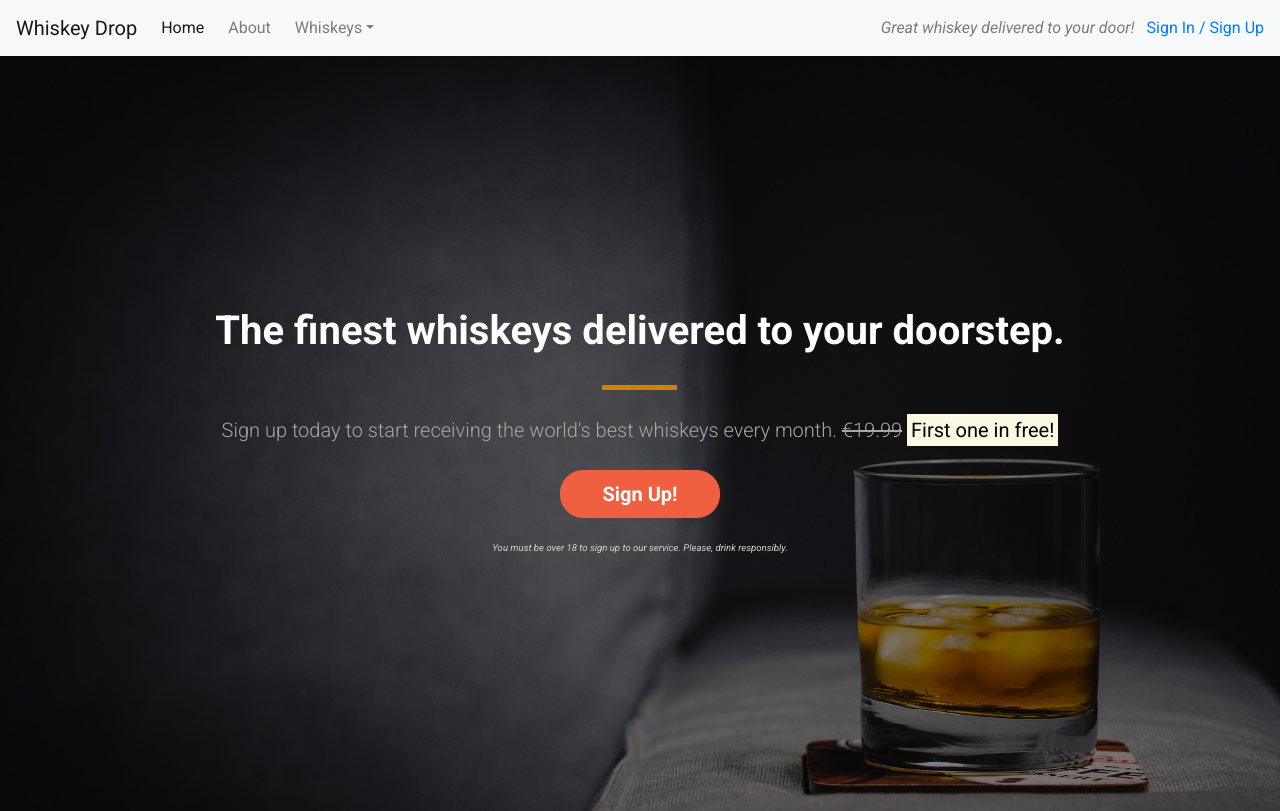
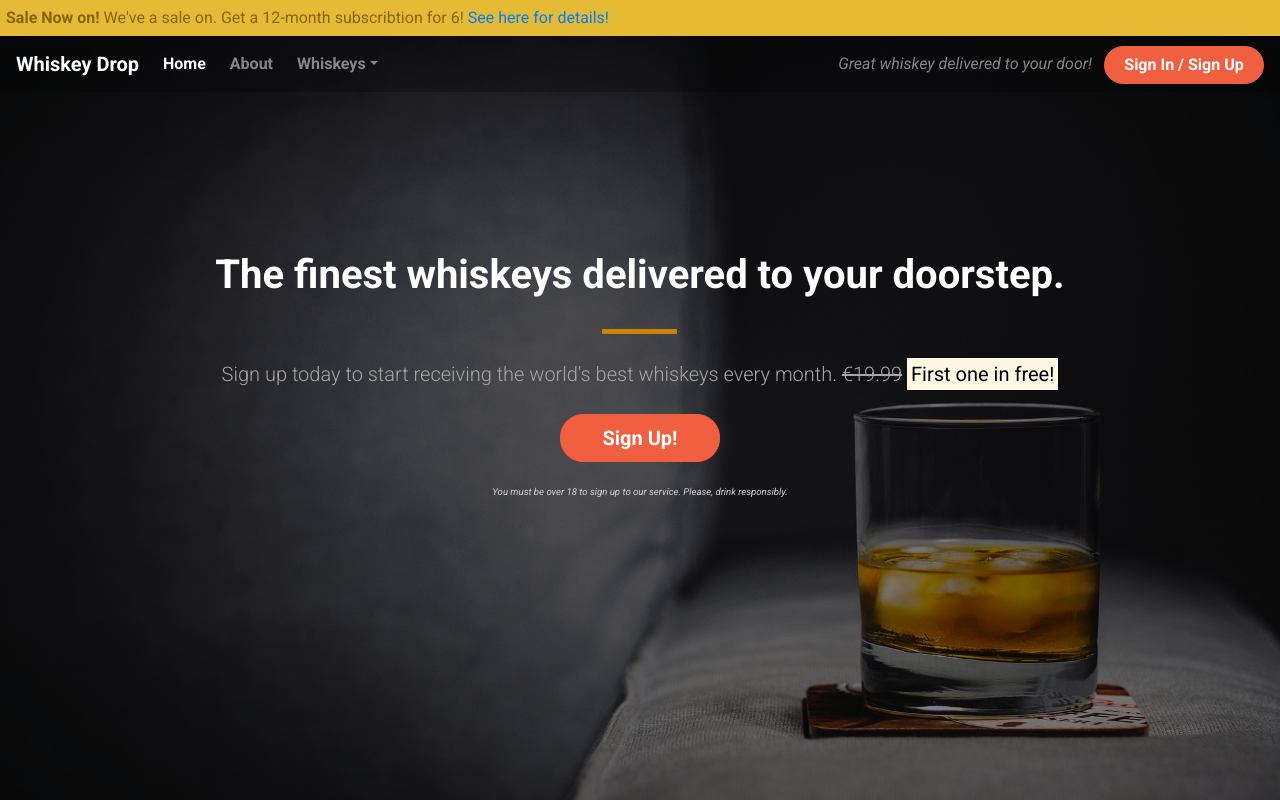
Before and after one commit to MrMarlonM/get-started-with-bootstrap, a plain HTML site: page index.html in a window 1280 px wide. Shown: the top 811 px of the page. Drawn offline with nearby package versions, Linux system fonts and the light colour scheme.

Commit message:
Add styling to navbar and alert

```diff
--- a/css/style.css
+++ b/css/style.css
@@ -2,7 +2,23 @@ body {
     font-family: "Roboto", sans-serif;
 }
 
-.alert-container {}
+.alert-container {
+    z-index: 1;
+    position: relative;
+}
+
+.alert-container .col-12 {
+    padding-left: 0;
+    padding-right: 0;
+}
+
+.site-wide-alert {
+    border-radius: 0;
+    margin-bottom: 0;
+    padding: 5px;
+    background-color: #e5bb36;
+    border-color: #e5bb36;
+}
 
 .callout-container {
     height: 100vh;
@@ -46,6 +62,35 @@ body {
 
 .block-divider--short {
     width: 35px;
+}
+/*Navbar*/
+
+.navalert-container {
+    position:absolute;
+    top: 0;
+    left: 0;
+    padding-left: 0;
+    padding-right: 0;
+}
+
+.navbar {
+    margin-bottom: 0;
+    border: 0;
+    width: 100%;
+    background-color: rgba(0,0,0,0.25);
+    z-index: 1;
+}
+
+.navbar .navbar-toggler {
+    border: 0;
+}
+
+.navbar-brand {
+    font-weight: bold;
+}
+
+.navbar .navbar-nav a {
+    font-weight: bold;
 }
 
 /*Jumbotron*/
--- a/index.html
+++ b/index.html
@@ -20,7 +20,18 @@
 
 <body>
     <!--Navigation Bar-->
-    <nav class="navbar navbar-light bg-light navbar-expand-sm">
+    <div class="container-fluid navalert-container">
+        <div class="container-fluid alert-container">
+            <div class="row d-none d-sm-block">
+                <div class="col-12">
+                    <div class="site-wide-alert alert alert-warning">
+                        <strong>Sale Now on!</strong> We've a sale on. Get a 12-month subscribtion for 6!
+                        <a href="">See here for details!</a>
+                    </div>
+                </div>
+            </div>
+        </div>
+        <nav class="navbar navbar-dark navbar-expand-sm">
             <a href="/" class="navbar-brand">Whiskey Drop</a>
 
             <button class="navbar-toggler ml-auto" type="button" data-toggle="collapse" data-target="#navbarNavDropdown"
@@ -41,25 +52,16 @@
                             <a href="#" class="dropdown-item">American</a>
                         </div>
                     </li>
-                <li class="nav-item mr-2 d-block d-sm-none"><a class="nav-link" href="/login">Sign In / Sign Up</a></li>
+                    <li class="nav-item mr-2 d-block d-sm-none"><a class="nav-link" href="/login">Sign In / Sign Up</a>
+                    </li>
                 </ul>
             </div>
             <div class="d-none d-md-block">
                 <p class="navbar-text my-auto mr-2"><i>Great whiskey delivered to your door!</i></p>
-            <a href="/login">Sign In / Sign Up</a>
+                <a href="/login" class="btn btn--cta btn--red">Sign In / Sign Up</a>
             </div>
         </nav>
-    <!--Content-->
-    <!-- <div class="container alert-container">
-        <div class="row d-none d-sm-block">
-            <div class="col-12">
-                <div class="alert alert-warning">
-                    <strong>Sale Now on!</strong> We've a sale on. Get a 12-month subscribtion for 6!
-                    <a href="">See here for details!</a>
     </div>
-            </div>
-        </div>
-    </div> -->
     <!-- Callout -->
     <div class="container-fluid callout-container">
         <div class="opaque-overlay">&nbsp;</div>
```
Lines whose indentation alone changed are shown as unchanged.
